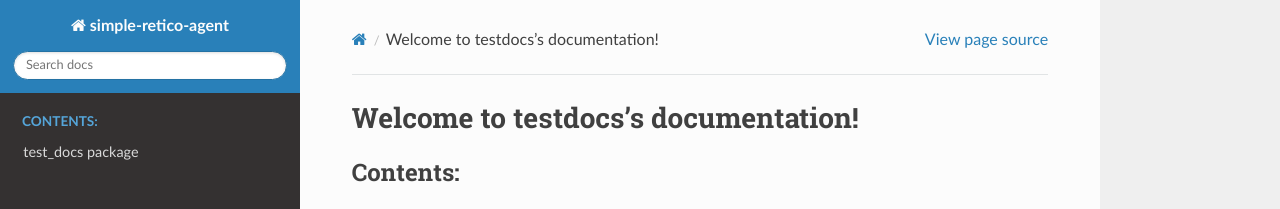
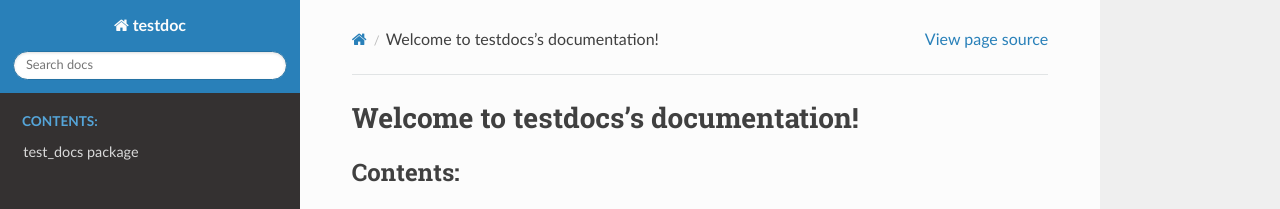
Before and after one commit to MariusLeChapelier/testdoc, a Sphinx documentation site: the page built from docs/index.rst, in a window 1280 px wide. Shown: the top 209 px of the page. Built offline with Sphinx 7.4.7 and the Read the Docs theme 3.1.0, drawn with Linux system fonts in a browser that asks for light colours.

```diff
--- a/docs/conf.py
+++ b/docs/conf.py
@@ -31,12 +31,12 @@
     # "retico-core @ git+https://github.com/articulab/retico-core.git",
 ]
 
-# import simple_retico_agent
+import testdoc
 import numpy  # mandatory import to avoid readthedocs build crash
 
 # -- Project information -----------------------------------------------------
 
-project = "simple-retico-agent"
+project = "testdoc"
 copyright = "2024, Marius Le Chapelier"
 author = "Marius Le Chapelier"
 
```
